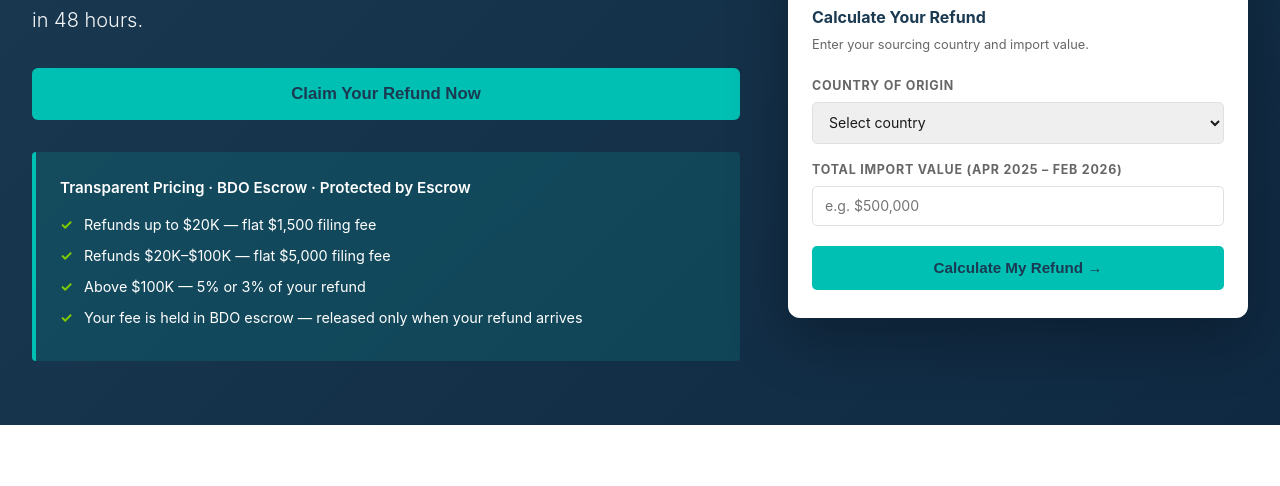
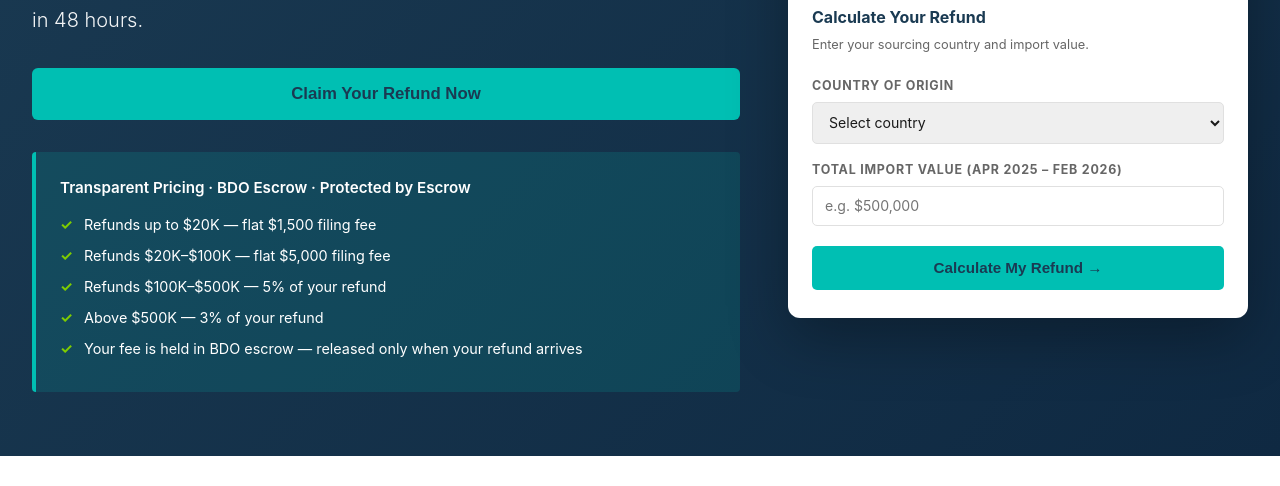
Before and after one commit to mosheexploreads/unicargo-tariff-refund-landing, a website: page apply.html in a window 1280 px wide. Shown: the part 302-788 px from the top of the page. Drawn offline with Linux system fonts and the light colour scheme.

Commit message:
Fix pricing tiers: split 00K-00K at 5% and above 00K at 3%

```diff
--- a/apply.html
+++ b/apply.html
@@ -504,7 +504,8 @@
                         <ul>
                             <li>Refunds up to $20K — flat $1,500 filing fee</li>
                             <li>Refunds $20K–$100K — flat $5,000 filing fee</li>
-                            <li>Above $100K — 5% or 3% of your refund</li>
+                            <li>Refunds $100K–$500K — 5% of your refund</li>
+                            <li>Above $500K — 3% of your refund</li>
                             <li>Your fee is held in BDO escrow — released only when your refund arrives</li>
                         </ul>
                     </div>
```
